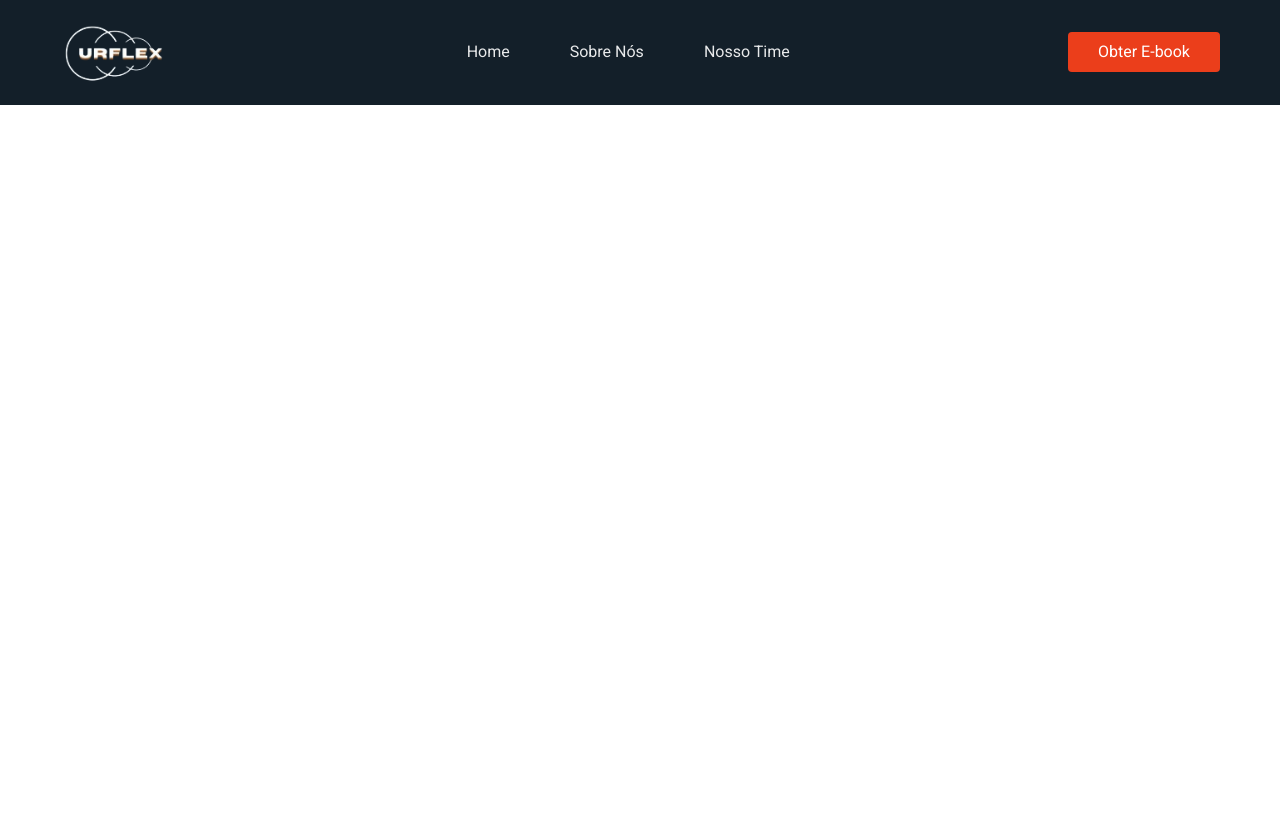
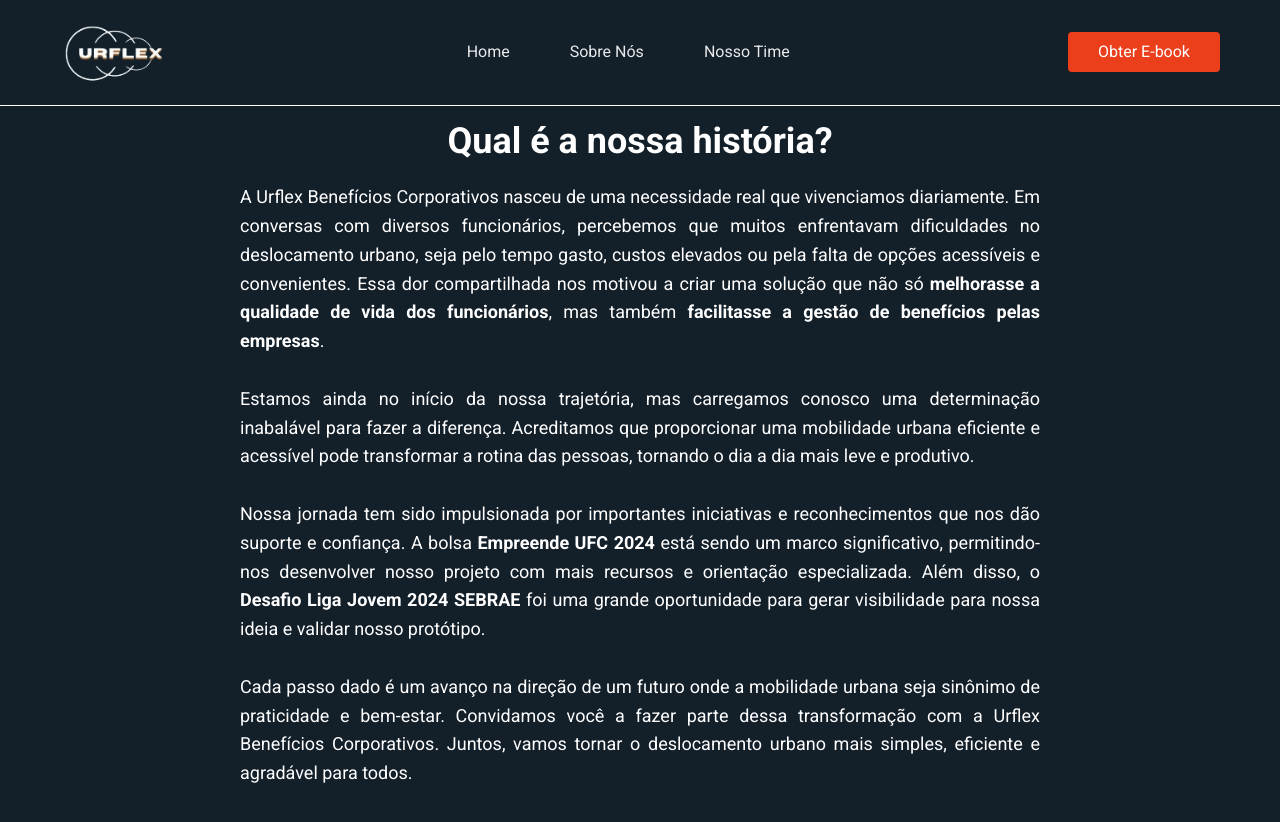
Before and after one commit to Urflex-Beneficios-Corporativos/urflex-landing-page, a React (Create React App) app: page /about in a window 1280 px wide. Shown: the top 822 px of the page. Before the commit the page ends 800 px from the top, so only its background shows below. Built offline with nearby package versions, Linux system fonts and the light colour scheme.

Commit message:
Página aboutUs

```diff
--- /dev/null
+++ b/src/components/AboutUs/index.jsx
@@ -0,0 +1,23 @@
+import React from 'react';
+import { Container, TextContainer, Title, Description } from './styles';
+
+const AboutUs = () => {
+  return (
+    <Container>
+      <TextContainer>
+        <Title>Qual é a nossa história?</Title>
+        <Description>
+          A Urflex Benefícios Corporativos nasceu de uma necessidade real que vivenciamos diariamente. Em conversas com diversos funcionários, percebemos que muitos enfrentavam dificuldades no deslocamento urbano, seja pelo tempo gasto, custos elevados ou pela falta de opções acessíveis e convenientes. Essa dor compartilhada nos motivou a criar uma solução que não só <b>melhorasse a qualidade de vida dos funcionários</b>, mas também <b>facilitasse a gestão de benefícios pelas empresas</b>.
+          <br /><br />
+          Estamos ainda no início da nossa trajetória, mas carregamos conosco uma determinação inabalável para fazer a diferença. Acreditamos que proporcionar uma mobilidade urbana eficiente e acessível pode transformar a rotina das pessoas, tornando o dia a dia mais leve e produtivo.
+          <br /><br />
+          Nossa jornada tem sido impulsionada por importantes iniciativas e reconhecimentos que nos dão suporte e confiança. A bolsa <b>Empreende UFC 2024</b> está sendo um marco significativo, permitindo-nos desenvolver nosso projeto com mais recursos e orientação especializada. Além disso, o <b>Desafio Liga Jovem 2024 SEBRAE</b> foi uma grande oportunidade para gerar visibilidade para nossa ideia e validar nosso protótipo.
+          <br /><br />
+          Cada passo dado é um avanço na direção de um futuro onde a mobilidade urbana seja sinônimo de praticidade e bem-estar. Convidamos você a fazer parte dessa transformação com a Urflex Benefícios Corporativos. Juntos, vamos tornar o deslocamento urbano mais simples, eficiente e agradável para todos.
+        </Description>
+      </TextContainer>
+    </Container>
+  );
+};
+
+export default AboutUs;
--- /dev/null
+++ b/src/components/AboutUs/styles.js
@@ -0,0 +1,44 @@
+import styled from 'styled-components';
+
+export const Container = styled.div`
+  display: flex;
+  flex-direction: column;
+  align-items: center;
+  padding: 120px 20px 40px;
+  background-color: #131F29;
+  color: #ffffff;
+`;
+
+export const TextContainer = styled.div`
+  max-width: 800px;
+  text-align: justify;
+
+  @media (max-width: 768px) {
+    text-align: left;
+    padding: 0 20px;
+  }
+`;
+
+export const Title = styled.h2`
+  font-size: 36px;
+  font-weight: bold;
+  margin-bottom: 20px;
+  text-align: center;
+
+  @media (max-width: 768px) {
+    font-size: 30px;
+  }
+`;
+
+export const Description = styled.p`
+  font-size: 18px;
+  line-height: 1.6;
+
+  b {
+    font-weight: bold;
+  }
+
+  @media (max-width: 768px) {
+    font-size: 16px;
+  }
+`;
--- a/src/components/Header/index.jsx
+++ b/src/components/Header/index.jsx
@@ -22,21 +22,17 @@
           <ul>
             <Link to="/" style={{textDecoration: 'none'}}>
               <li>
-                <NavLink>
-                  Home
-                </NavLink>
+                <NavLink>Home</NavLink>
               </li>
             </Link>
-            <li>
-              <NavLink>
-                Sobre Nós
-              </NavLink>
-            </li>
-            <Link to="/team" style={{textDecoration: 'none'}}>
+            <Link to="/about" style={{ textDecoration: 'none' }}>
               <li>
-                <NavLink>
-                  Nosso Time
-                </NavLink>
+                <NavLink>Sobre Nós</NavLink>
+              </li>
+            </Link>
+            <Link to="/team" style={{ textDecoration: 'none' }}>
+              <li>
+                <NavLink>Nosso Time</NavLink>
               </li>
             </Link>
           </ul>
--- a/src/components/Team/index.jsx
+++ b/src/components/Team/index.jsx
@@ -66,7 +66,7 @@
             </PersonCard>
             <PersonCard
                 imageUrl={YasminImg}
-                name={'Yasmin Lima'}
+                name={'Yasmin Emily'}
                 role={'Analista de Marketing'}
                 description={'Graduanda em <strong>Engenharia de Computação</strong> na UFC e apaixonada por tecnologia. Na Urflex, atua como <strong>desenvolvedora fullstack</strong> e <strong>Analista de Marketing</strong>. É responsável por ajudar nas demandas de <strong>Growth</strong>.'}
             >
@@ -97,7 +97,7 @@
             </PersonCard>
             <PersonCard
                 imageUrl={YasminImg}
-                name={'Yasmin Lima'}
+                name={'Yasmin Emily'}
                 role={'Desenvolvedora de software'}
                 description={
                     'Graduanda em <strong>Engenharia de Computação</strong> na UFC e apaixonada por tecnologia. Na Urflex, atua como <strong>desenvolvedora fullstack</strong> e <strong>Analista de Marketing</strong>. É responsável por auxiliar no desenvolvimento do sistema.'
--- /dev/null
+++ b/src/pages/AboutUs/index.jsx
@@ -0,0 +1,12 @@
+import React from 'react';
+import AboutUs from '../../components/AboutUs';
+
+function AboutUsPage() {
+    return (
+        <>
+            <AboutUs />
+        </>
+    );
+}
+
+export default AboutUsPage;
--- a/src/routes/index.jsx
+++ b/src/routes/index.jsx
@@ -2,18 +2,20 @@
 
 import Presentation from "../pages/Home";
 import TeamPage from "../pages/Team";
+import AboutUsPage from "../pages/AboutUs";
 import Header from "../components/Header";
 
 const routes = () => {
     return(
         <BrowserRouter>
-        <Header />
+            <Header />
             <Routes>
                 <Route path="/" element={<Presentation />} />
                 <Route path="/team" element={<TeamPage />} />
+                <Route path="/about" element={<AboutUsPage />} />
             </Routes>
         </BrowserRouter>
     );
 }
 
-export default routes
+export default routes;
```
